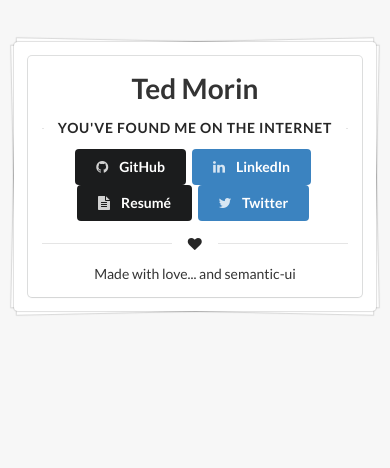
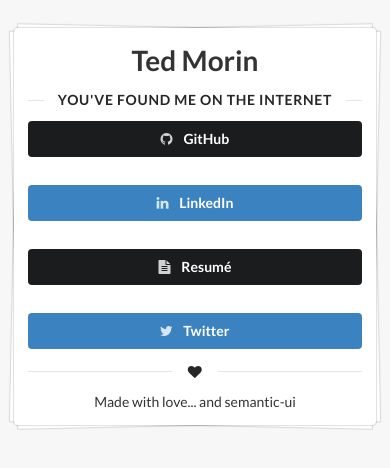
Before and after one commit to morinted/morinted.github.io, a plain HTML site: page index.html in a window 390 px wide. Drawn offline with Linux system fonts and the light colour scheme.

Commit message:
Improve site on mobile

```diff
--- a/index.html
+++ b/index.html
@@ -2,43 +2,57 @@
 <html>
 <head>
     <title>Ted Morin</title>
+    <meta name="viewport" content="width=device-width, initial-scale=1">
+    <meta name="mobile-web-app-capable" content="yes">
     <script type="text/javascript" src="dist/semantic.js"></script>
     <link rel="stylesheet" type="text/css" href="dist/semantic.css">
 </head>
 <body>
-<div class="ui grid padded">
-<div class="sixteen wide column"></div>
+<div class="ui stackable center aligned page grid">
+  <div class="column"></div>
 <div class="sixteen wide column">
     <div class="ui piled segment">
-<div class="ui center aligned segment">
       <h1>Ted Morin</h1>
       <div class="ui horizontal divider">You've found me on the Internet</div>
-  <a class="ui secondary button"
+        <div class="ui stackable four column centered grid">
+        <div class="column center aligned">
+              <a class="fluid ui secondary button"
                 href="http://github.com/morinted"
                 target="_blank">
-
                 <i class="github icon"></i>
                   GitHub
               </a>
-  <a class="ui primary button"
+            </div>
+
+            <div class="column center aligned">
+              <a class="fluid ui primary button"
                 href="https://ca.linkedin.com/in/morinted"
                 target="_blank">
 
                 <i class="linkedin icon"></i>
                   LinkedIn
               </a>
-  <a class="ui secondary button"
+            </div>
+
+            <div class="column center aligned">
+              <a class="fluid ui secondary button"
                 href="http://www.tedmor.in/Resume"
                 target="_blank">
                 <i class="file text icon"></i>
                   Resum&eacute;
               </a>
-  <a class="ui primary button"
+            </div>
+
+            <div class="column center aligned">
+              <a class="fluid ui primary button"
                 href="http://twitter.com/morinted"
                 target="_blank">
                 <i class="twitter icon"></i>
                   Twitter
               </a>
+            </div>
+        </div>
+
       <div class="ui horizontal divider">
         <i class="heart icon"></i>
       </div>
@@ -47,6 +61,5 @@
     </div>
 </div>
 </div>
-</div>
 </body>
 </html>
```
Lines whose indentation alone changed are shown as unchanged.
